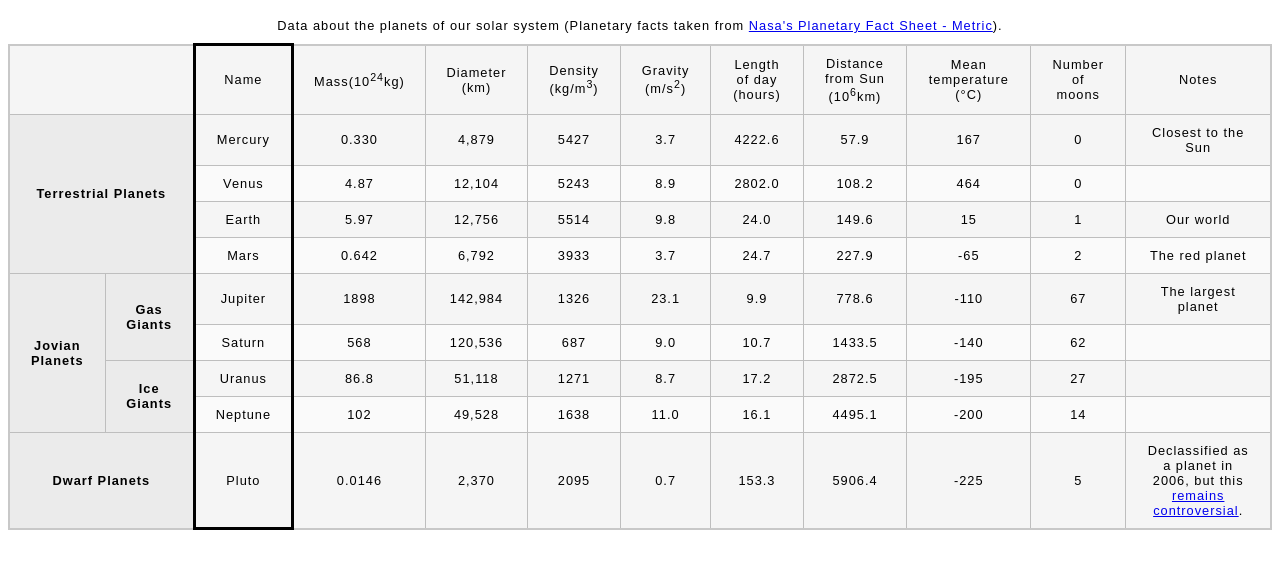
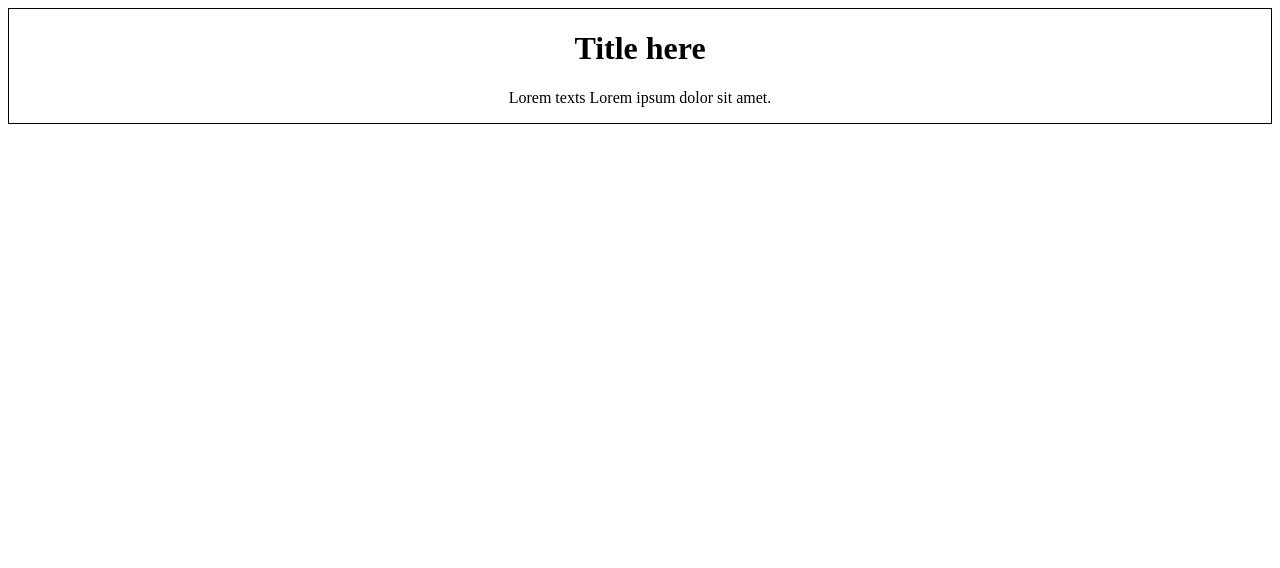
Before and after one commit to natdlc/git_test, a plain HTML site: page index.html in a window 1280 px wide. Drawn offline with Linux system fonts and the light colour scheme.

Commit message:
css units answers

```diff
--- a/index.html
+++ b/index.html
@@ -1,150 +1,17 @@
 <!DOCTYPE html>
 <html lang="en">
-  <head>
-    <meta charset="utf-8">
-    <title>Table template</title>
-    <link href="styles.css" rel="stylesheet" type="text/css">
-  </head>
-  <body>
-    <div class="container">
-      <table>
-        <caption>Data about the planets of our solar system (Planetary facts taken from <a href="http://nssdc.gsfc.nasa.gov/planetary/factsheet/">Nasa's Planetary Fact Sheet - Metric</a>).</caption>
-        <colgroup>
-          <col>
-          <col>
-          <col style="border: 3px solid black;">
-        </colgroup>
-        <thead>
-          <tr>
-            <td colspan="2">&nbsp;</td>
-            <td scope="col">Name</td>
-            <td scope="col">Mass(10<sup>24</sup>kg)</td>
-            <td scope="col">Diameter (km)</td>
-            <td scope="col">Density (kg/m<sup>3</sup>)</td>
-            <td scope="col">Gravity (m/s<sup>2</sup>)</td>
-            <td scope="col">Length of day (hours)</td>
-            <td scope="col">Distance from Sun (10<sup>6</sup>km)</td>
-            <td scope="col">Mean temperature (°C)</td>
-            <td scope="col">Number of moons</td>
-            <td scope="col">Notes</td>
-          </tr>
-        </thead>
-        <tbody>
-          <tr>
-            <th scope="rowgroup" colspan="2" rowspan="4">Terrestrial Planets</th>
-            <td scope="row">Mercury</td>
-            <td >0.330</td>
-            <td >4,879</td>
-            <td >5427</td>
-            <td >3.7</td>
-            <td >4222.6</td>
-            <td>57.9</td>
-            <td>167</td>
-            <td>0</td>
-            <td>Closest to the Sun</td>
-          </tr>
-          <tr>
-            <td scope="row">Venus</td>
-            <td>4.87 </td>
-            <td>12,104</td>
-            <td>5243 </td>
-            <td>8.9 </td>
-            <td>2802.0 </td>
-            <td>108.2 </td>
-            <td>464 </td>
-            <td>0</td>
-            <td>&nbsp;</td>
-          </tr>
-          <tr>
-            <td scope="row">Earth</td>
-            <td>5.97</td>
-            <td>12,756</td>
-            <td>5514</td>
-            <td>9.8</td>
-            <td>24.0</td>
-            <td>149.6</td>
-            <td>15</td>
-            <td>1</td>
-            <td>Our world</td>
-          </tr>
-          <tr>
-            <td scope="row">Mars</td>
-            <td>0.642</td>
-            <td>6,792</td>
-            <td>3933</td>
-            <td>3.7</td>
-            <td>24.7</td>
-            <td>227.9</td>
-            <td>-65</td>
-            <td>2</td>
-            <td>The red planet</td>
-          </tr>
-          <tr>
-            <th scope="rowgroup" colspan="1" rowspan="4">Jovian Planets</th>
-            <th scope="rowgroup" rowspan="2">Gas Giants</th>
-            <td scope="row">Jupiter</td>
-            <td>1898</td>
-            <td>142,984</td>
-            <td>1326</td>
-            <td>23.1</td>
-            <td>9.9</td>
-            <td>778.6</td>
-            <td>-110</td>
-            <td>67</td>
-            <td>The largest planet</td>
-          </tr>
-          <tr>
-            <td scope="row">Saturn</td>
-            <td>568</td>
-            <td>120,536</td>
-            <td>687</td>
-            <td>9.0</td>
-            <td>10.7</td>
-            <td>1433.5</td>
-            <td>-140</td>
-            <td>62</td>
-            <td>&nbsp;</td>
-          </tr>
-          <tr>
-            <th scope="rowgroup" rowspan="2">Ice Giants</th>
-            <td scope="row">Uranus</td>
-            <td>86.8</td>
-            <td>51,118</td>
-            <td>1271</td>
-            <td>8.7</td>
-            <td>17.2</td>
-            <td>2872.5</td>
-            <td>-195</td>
-            <td>27</td>
-            <td>&nbsp;</td>
-          </tr>
-          <tr>
-            <td scope="row">Neptune</td>
-            <td>102</td>
-            <td>49,528</td>
-            <td>1638</td>
-            <td>11.0</td>
-            <td>16.1</td>
-            <td>4495.1</td>
-            <td>-200</td>
-            <td>14</td>
-            <td>&nbsp;</td>
-          </tr>
-          <tr>
-            <th scope="row" colspan="2">Dwarf Planets</th>
-            <td scope="row">Pluto</td>
-            <td>0.0146</td>
-            <td>2,370</td>
-            <td>2095</td>
-            <td>0.7</td>
-            <td>153.3</td>
-            <td>5906.4</td>
-            <td>-225</td>
-            <td>5</td>
-            <td>Declassified as a planet in 2006, but this <a href="http://www.usatoday.com/story/tech/2014/10/02/pluto-planet-solar-system/16578959/">remains controversial</a>.</td>
-          </tr>
-        </tbody>
-      </table>
-    </div>
-  </body>
+<head>
+  <meta charset="UTF-8">
+  <meta http-equiv="X-UA-Compatible" content="IE=edge">
+  <meta name="viewport" content="width=device-width, initial-scale=1.0">
+  <title>Document</title>
+  <link rel="stylesheet" href="styles.css">
+</head>
+<body>
+  <div>
+    <h1>Title here</h1>
+    <p>Lorem texts Lorem ipsum dolor sit amet.</p>
+  </div>
+  <script></script>
+</body>
 </html>
--- a/styles.css
+++ b/styles.css
@@ -1,35 +1,10 @@
-html {
-  font-family: sans-serif;
-}
-
-table {
-  border-collapse: collapse;
-  border: 2px solid rgb(200,200,200);
-  letter-spacing: 1px;
-  font-size: 0.8rem;
-}
-
-td, th {
-  border: 1px solid rgb(190,190,190);
-  padding: 10px 20px;
-}
-
-th {
-  background-color: rgb(235,235,235);
-}
-
-td {
+div {
+  border: 1px solid black;
+  margin: auto;
   text-align: center;
 }
 
-tr:nth-child(even) td {
-  background-color: rgb(250,250,250);
+h1 {
+  font-size: calc(16px + 2vmin);
+  /* width: 50%; */
 }
-
-tr:nth-child(odd) td {
-  background-color: rgb(245,245,245);
-}
-
-caption {
-  padding: 10px;
-}
```
Also changed, not shown: answers.txt (+11 -0 lines).
